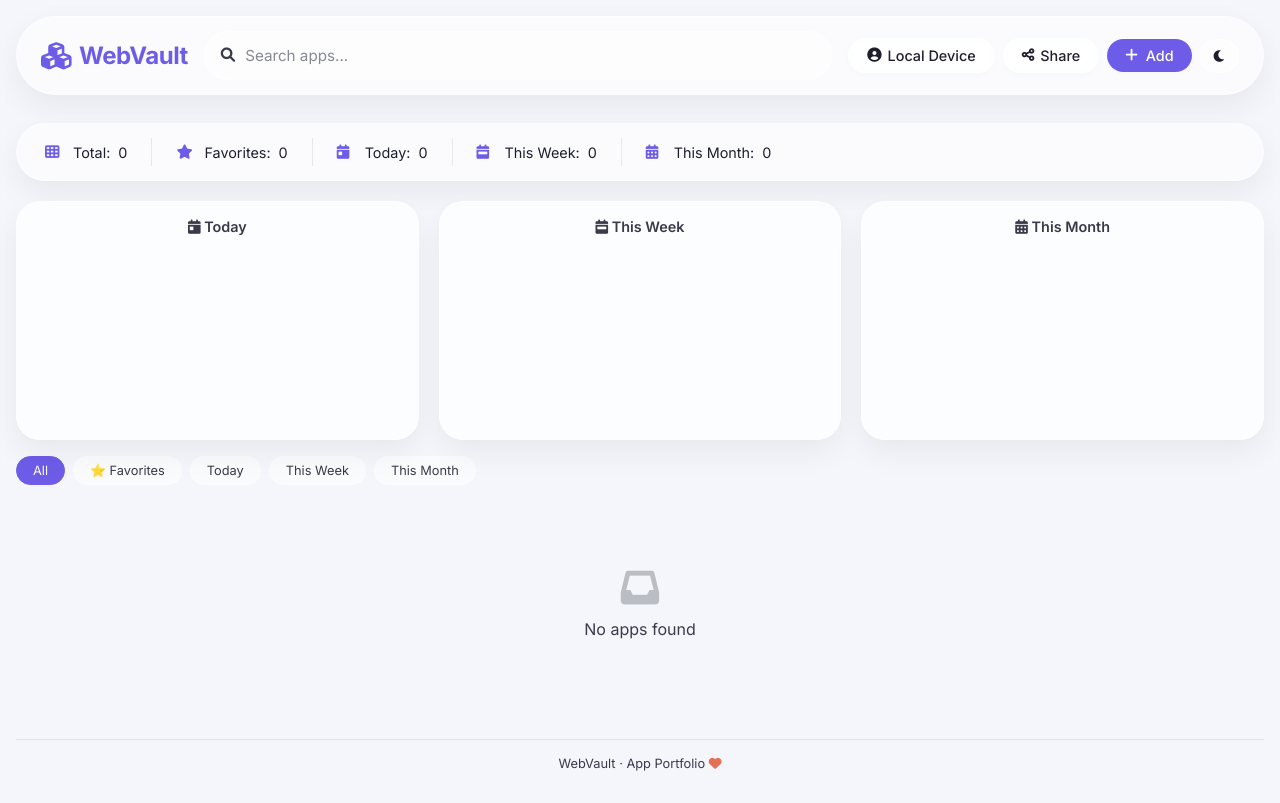
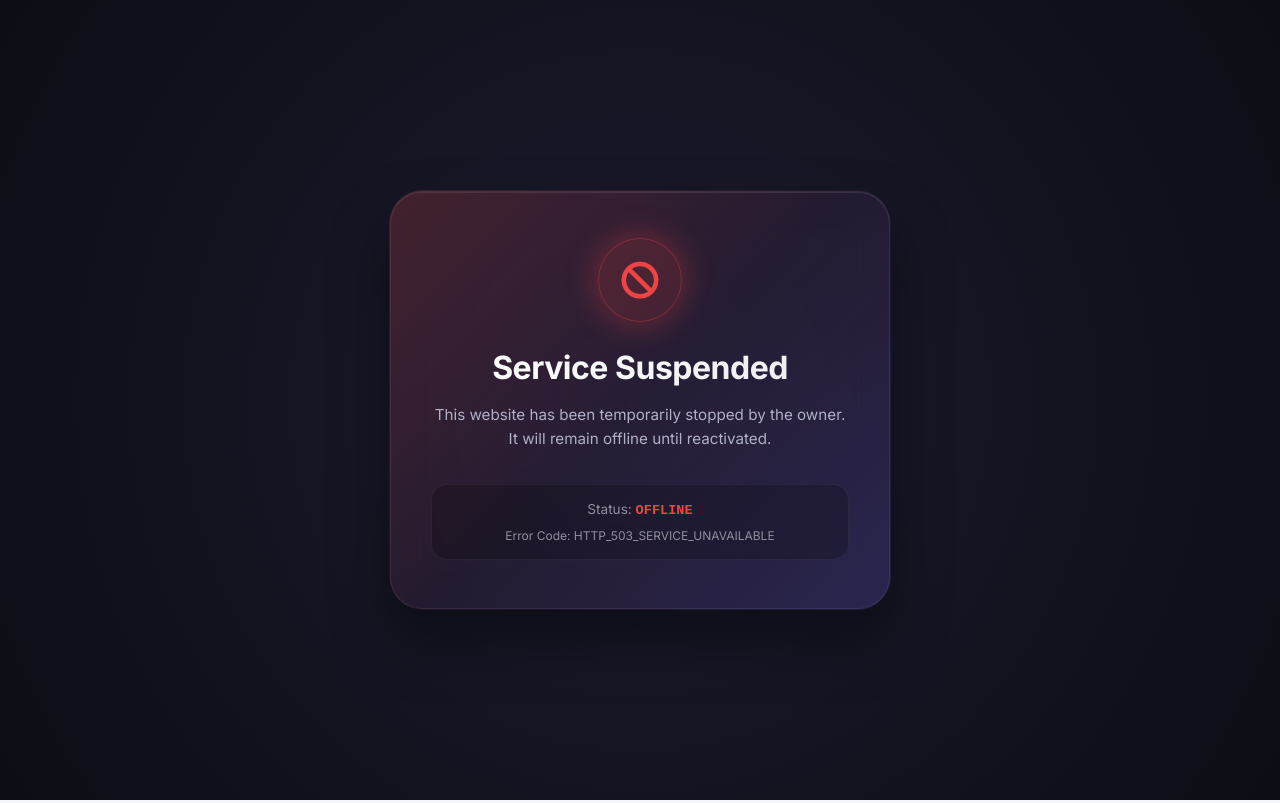
Before and after one commit to chikotimadhav/WebVault, a website: page frontend/index.html in a window 1280 px wide. Drawn offline with nearby package versions, Linux system fonts and the light colour scheme; no server answers.

Commit message:
feat: temporarily suspend website and display error screen

```diff
--- a/frontend/index.html
+++ b/frontend/index.html
@@ -512,6 +512,126 @@
     @media (max-width: 480px) {
       .card-grid {
         grid-template-columns: repeat(2, 1fr);
+      }
+    }
+
+    /* Website Stopped / Maintenance Screen */
+    .website-stopped-container {
+      position: fixed;
+      top: 0;
+      left: 0;
+      width: 100vw;
+      height: 100vh;
+      background: radial-gradient(circle at center, #1b1b2f 0%, #0d0d15 100%);
+      display: flex;
+      justify-content: center;
+      align-items: center;
+      z-index: 999999;
+      color: #ffffff;
+      font-family: 'Inter', sans-serif;
+      padding: 24px;
+      overflow: hidden;
+    }
+
+    .website-stopped-card {
+      background: rgba(30, 30, 50, 0.4);
+      backdrop-filter: blur(20px);
+      -webkit-backdrop-filter: blur(20px);
+      border: 1px solid rgba(255, 255, 255, 0.08);
+      border-radius: 32px;
+      padding: 48px 40px;
+      max-width: 500px;
+      width: 100%;
+      text-align: center;
+      box-shadow: 0 30px 60px rgba(0, 0, 0, 0.4),
+                  inset 0 1px 0 rgba(255, 255, 255, 0.1);
+      animation: cardFadeIn 0.6s cubic-bezier(0.16, 1, 0.3, 1) forwards;
+      position: relative;
+    }
+
+    .website-stopped-card::before {
+      content: '';
+      position: absolute;
+      top: -2px;
+      left: -2px;
+      right: -2px;
+      bottom: -2px;
+      background: linear-gradient(135deg, rgba(239, 68, 68, 0.4), rgba(236, 72, 153, 0.1), rgba(108, 92, 231, 0.4));
+      border-radius: 34px;
+      z-index: -1;
+      opacity: 0.5;
+    }
+
+    .website-stopped-icon-wrapper {
+      width: 80px;
+      height: 80px;
+      background: rgba(239, 68, 68, 0.15);
+      border: 1px solid rgba(239, 68, 68, 0.3);
+      color: #ef4444;
+      border-radius: 50%;
+      display: flex;
+      align-items: center;
+      justify-content: center;
+      margin: 0 auto 28px;
+      font-size: 2.2rem;
+      box-shadow: 0 0 20px rgba(239, 68, 68, 0.2);
+      animation: pulseIcon 2s infinite ease-in-out;
+    }
+
+    .website-stopped-card h1 {
+      font-size: 2rem;
+      font-weight: 700;
+      letter-spacing: -0.5px;
+      margin-bottom: 16px;
+      background: linear-gradient(135deg, #ffffff 0%, #ececf0 100%);
+      -webkit-background-clip: text;
+      -webkit-text-fill-color: transparent;
+    }
+
+    .website-stopped-card p {
+      color: #b0b0c8;
+      font-size: 0.95rem;
+      line-height: 1.6;
+      margin-bottom: 32px;
+    }
+
+    .website-stopped-details {
+      background: rgba(0, 0, 0, 0.2);
+      border-radius: 16px;
+      padding: 16px;
+      font-size: 0.85rem;
+      border: 1px solid rgba(255, 255, 255, 0.05);
+      color: #8f8f9e;
+      display: flex;
+      flex-direction: column;
+      gap: 6px;
+    }
+
+    .website-stopped-code {
+      font-family: monospace;
+      color: #ef4444;
+      font-weight: 600;
+    }
+
+    @keyframes cardFadeIn {
+      from {
+        opacity: 0;
+        transform: translateY(20px) scale(0.98);
+      }
+      to {
+        opacity: 1;
+        transform: translateY(0) scale(1);
+      }
+    }
+
+    @keyframes pulseIcon {
+      0%, 100% {
+        transform: scale(1);
+        box-shadow: 0 0 20px rgba(239, 68, 68, 0.2);
+      }
+      50% {
+        transform: scale(1.05);
+        box-shadow: 0 0 30px rgba(239, 68, 68, 0.4);
       }
     }
   </style>
@@ -1207,8 +1327,30 @@
       }
     }
 
+    // Toggle to stop the website and show an error (set to false to run normal operations)
+    const IS_WEBSITE_STOPPED = true;
+
     // ----- init -----
     async function init() {
+      if (IS_WEBSITE_STOPPED) {
+        document.body.innerHTML = `
+          <div class="website-stopped-container">
+            <div class="website-stopped-card">
+              <div class="website-stopped-icon-wrapper">
+                <i class="fas fa-ban"></i>
+              </div>
+              <h1>Service Suspended</h1>
+              <p>This website has been temporarily stopped by the owner. It will remain offline until reactivated.</p>
+              <div class="website-stopped-details">
+                <div>Status: <span class="website-stopped-code">OFFLINE</span></div>
+                <div style="font-size: 0.75rem; margin-top: 4px;">Error Code: HTTP_503_SERVICE_UNAVAILABLE</div>
+              </div>
+            </div>
+          </div>
+        `;
+        return;
+      }
+
       // Initialize Vault ID
       vaultId = getOrCreateVaultId();
       updateProfileDisplay();
```
Also changed, not shown: backend/app.js (+15 -0 lines).
